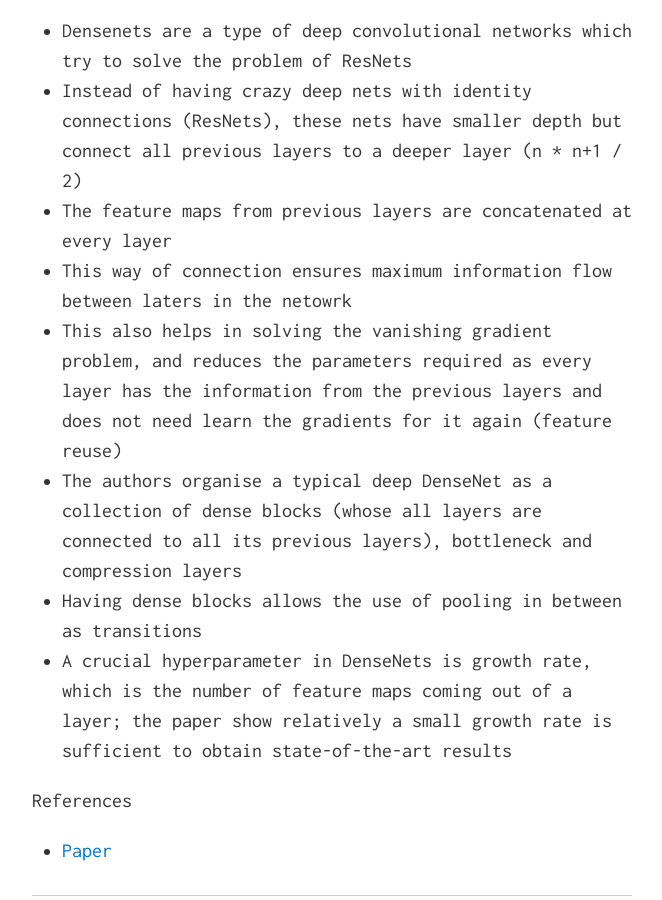
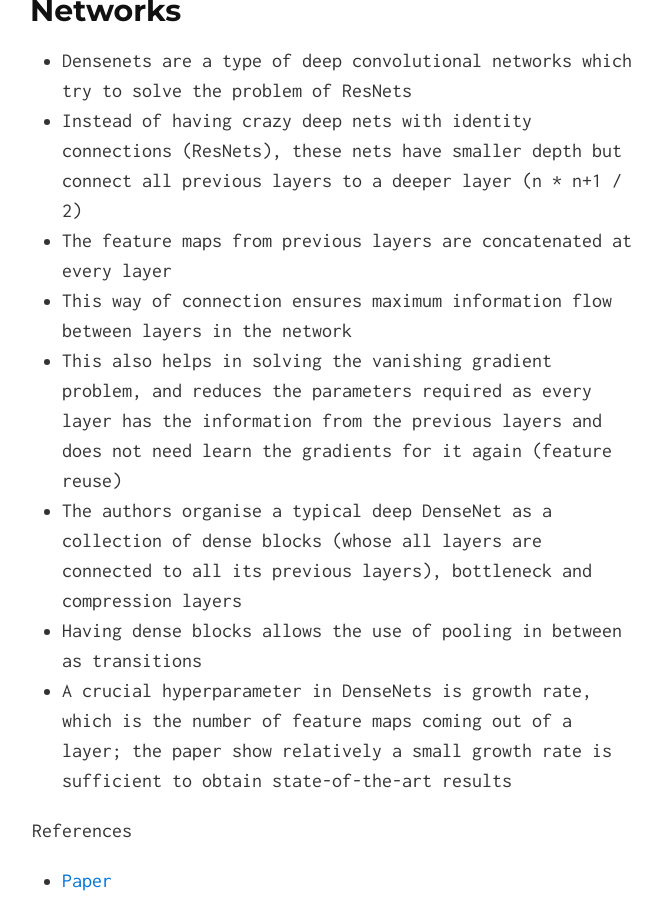
Before and after one commit to divyanshk/Papers-Blogs, a Jekyll site: the page built from index.md, in a window 1280 px wide and 900 px high, scrolled down 4428 px. Shown: the whole window, without its empty margins (308-970 px from the left). Built offline with Jekyll 4.4.1, drawn with Linux system fonts in a browser that asks for light colours; formulas are drawn with MathJax 3; part of the change alters nothing that is shown; some of the changed text lies outside the part shown.

Commit message:
fix typos

```diff
--- a/index.md
+++ b/index.md
@@ -11,6 +11,7 @@ layout: default
 [Mask R-CNN](#maskrcnn)
 [Fully Convolutional Networks for Semantic Segmentation](#fcn)
 [Improving Sequence-To-Sequence Learning Via Optimal Transport](#seq2seqot)
+[Memory-Efficient Implementation of DenseNets](#memdense)
 
 ---
 
@@ -85,7 +86,7 @@ References
 * Densenets are a type of deep convolutional networks which try to solve the problem of ResNets
 * Instead of having crazy deep nets with identity connections (ResNets), these nets have smaller depth but connect all previous layers to a deeper layer (n * n+1 / 2)
 * The feature maps from previous layers are concatenated at every layer
-* This way of connection ensures maximum information flow between laters in the netowrk
+* This way of connection ensures maximum information flow between layers in the network
 * This also helps in solving the vanishing gradient problem, and reduces the parameters required as every layer has the information from the previous layers and does not need learn the gradients for it again (feature reuse)
 * The authors organise a typical deep DenseNet as a collection of dense blocks (whose all layers are connected to all its previous layers), bottleneck and compression layers
 * Having dense blocks allows the use of pooling in between as transitions
@@ -199,3 +200,13 @@ $$
 
 References
 * [Paper](https://arxiv.org/abs/1901.06283)
+
+---
+
+## <a name="memdense"></a>Memory-Efficient Implementation of DenseNets
+*
+
+References
+* [Paper](https://arxiv.org/pdf/1707.06990.pdf)
+
+---
```
